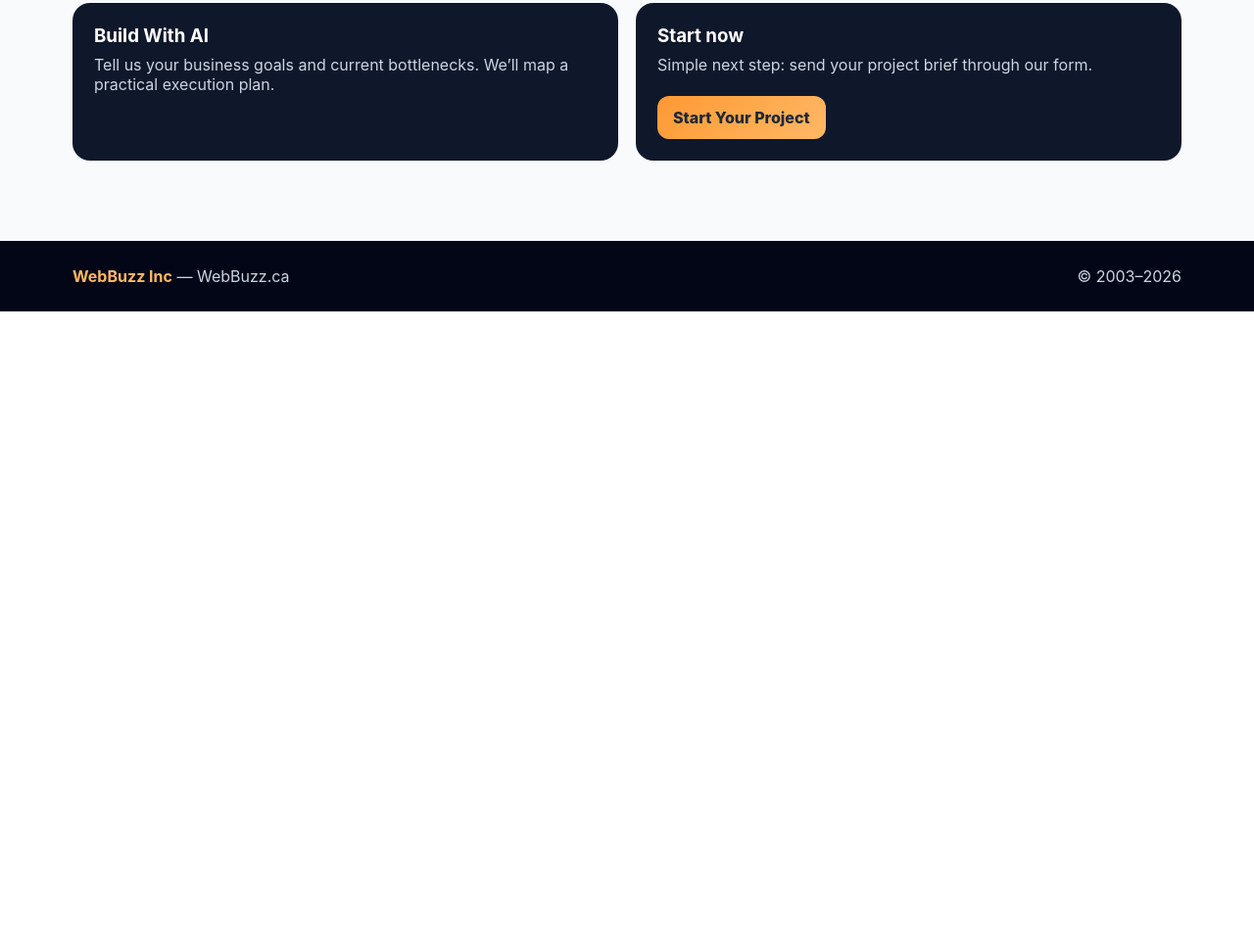
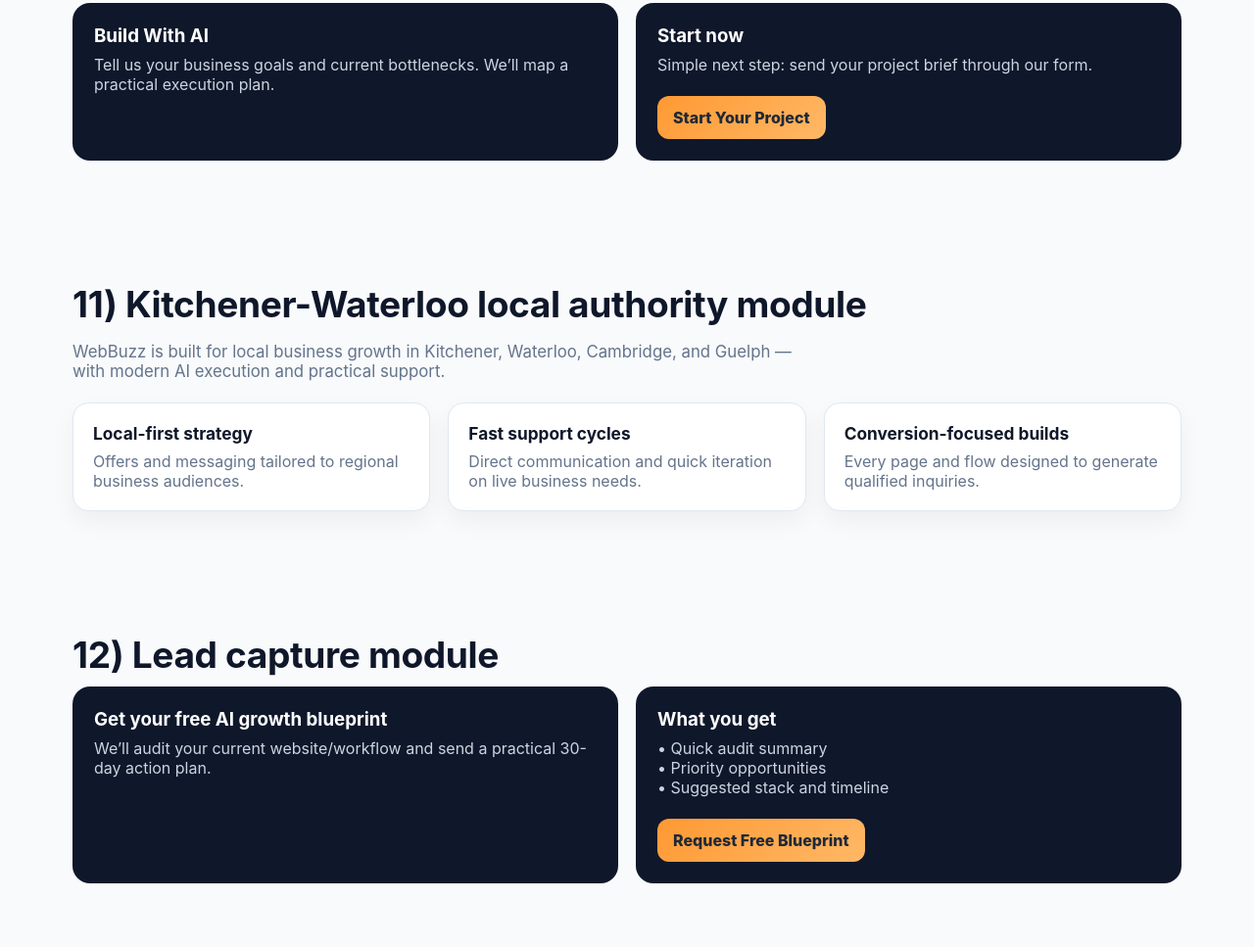
Before and after one commit to hemumlbx/webbuzz, a plain HTML site: page index.html in a window 1280 px wide. Shown: the part 3789-4756 px from the top of the page at 98% size. Before the commit the page ends 4107 px from the top, so only its background shows below. Drawn offline with Linux system fonts and the light colour scheme.

Commit message:
Homepage: add local authority and lead capture modules for KW market

```diff
--- a/index.html
+++ b/index.html
@@ -23,5 +23,10 @@
 
 <section><div class='container'><h2>10) Final CTA module</h2><div class='split'><div class='panel'><h3>Build With AI</h3><p>Tell us your business goals and current bottlenecks. We’ll map a practical execution plan.</p></div><div class='panel'><h3>Start now</h3><p>Simple next step: send your project brief through our form.</p><div class='cta'><a class='btn btn-primary' href='contact.html'>Start Your Project</a></div></div></div></div></section>
 
+
+<section><div class='container'><h2>11) Kitchener-Waterloo local authority module</h2><p class='sub'>WebBuzz is built for local business growth in Kitchener, Waterloo, Cambridge, and Guelph — with modern AI execution and practical support.</p><div class='grid3'><article class='card'><h3>Local-first strategy</h3><p>Offers and messaging tailored to regional business audiences.</p></article><article class='card'><h3>Fast support cycles</h3><p>Direct communication and quick iteration on live business needs.</p></article><article class='card'><h3>Conversion-focused builds</h3><p>Every page and flow designed to generate qualified inquiries.</p></article></div></div></section>
+
+<section><div class='container'><h2>12) Lead capture module</h2><div class='split'><div class='panel'><h3>Get your free AI growth blueprint</h3><p>We’ll audit your current website/workflow and send a practical 30-day action plan.</p></div><div class='panel'><h3>What you get</h3><p>• Quick audit summary<br>• Priority opportunities<br>• Suggested stack and timeline</p><div class='cta'><a class='btn btn-primary' href='contact.html'>Request Free Blueprint</a></div></div></div></div></section>
+
 <footer><div class='container foot'><div><span class='accent'>WebBuzz Inc</span> — WebBuzz.ca</div><div>© 2003–2026</div></div></footer>
 </body></html>
```
